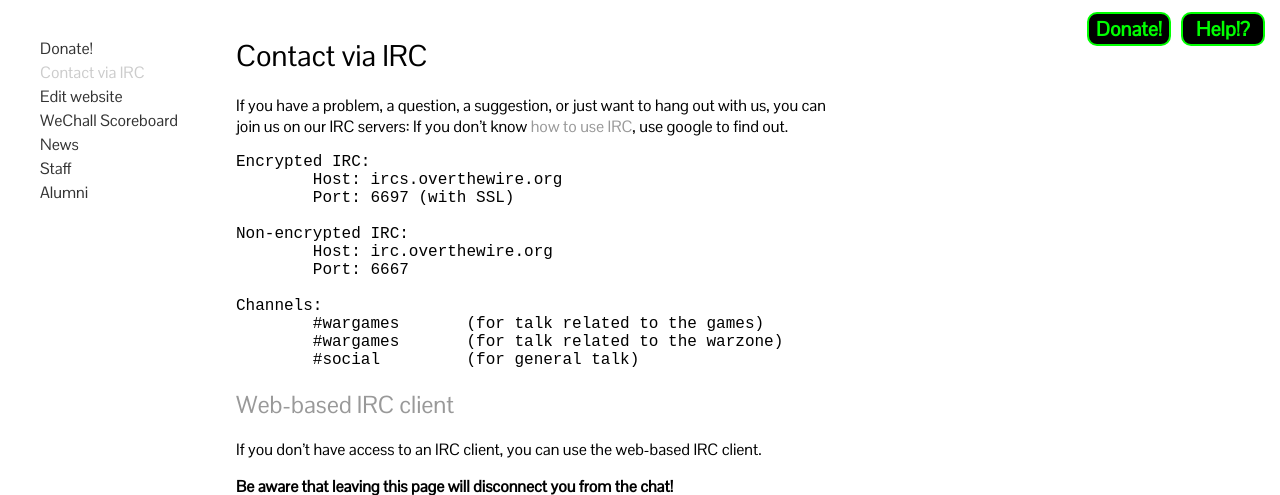
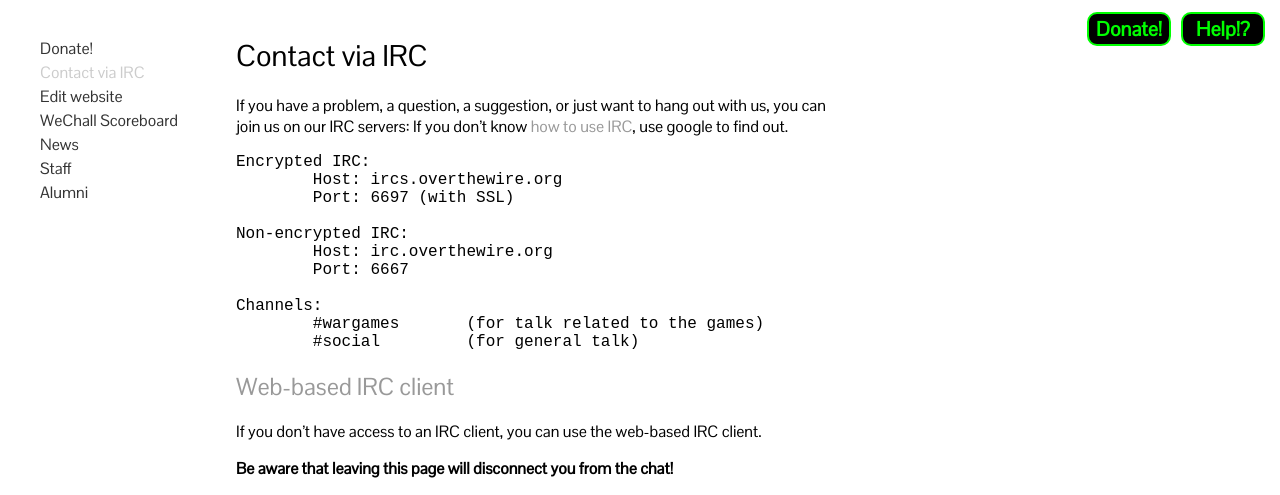
Before and after one commit to OverTheWireOrg/OverTheWire-website, a Jekyll site: the page built from information/irc.md, in a window 1280 px wide, cut to the strip 73-568 px from the top of the page. Built offline with Jekyll 4.4.1, drawn with Linux system fonts in a browser that asks for light colours.

Commit message:
remove redundant #wargames listing

```diff
--- a/information/irc.md
+++ b/information/irc.md
@@ -21,7 +21,6 @@
 
 	Channels:
 		#wargames 	(for talk related to the games)
-		#wargames 	(for talk related to the warzone)
 		#social 	(for general talk)
 
 Web-based IRC client
```
